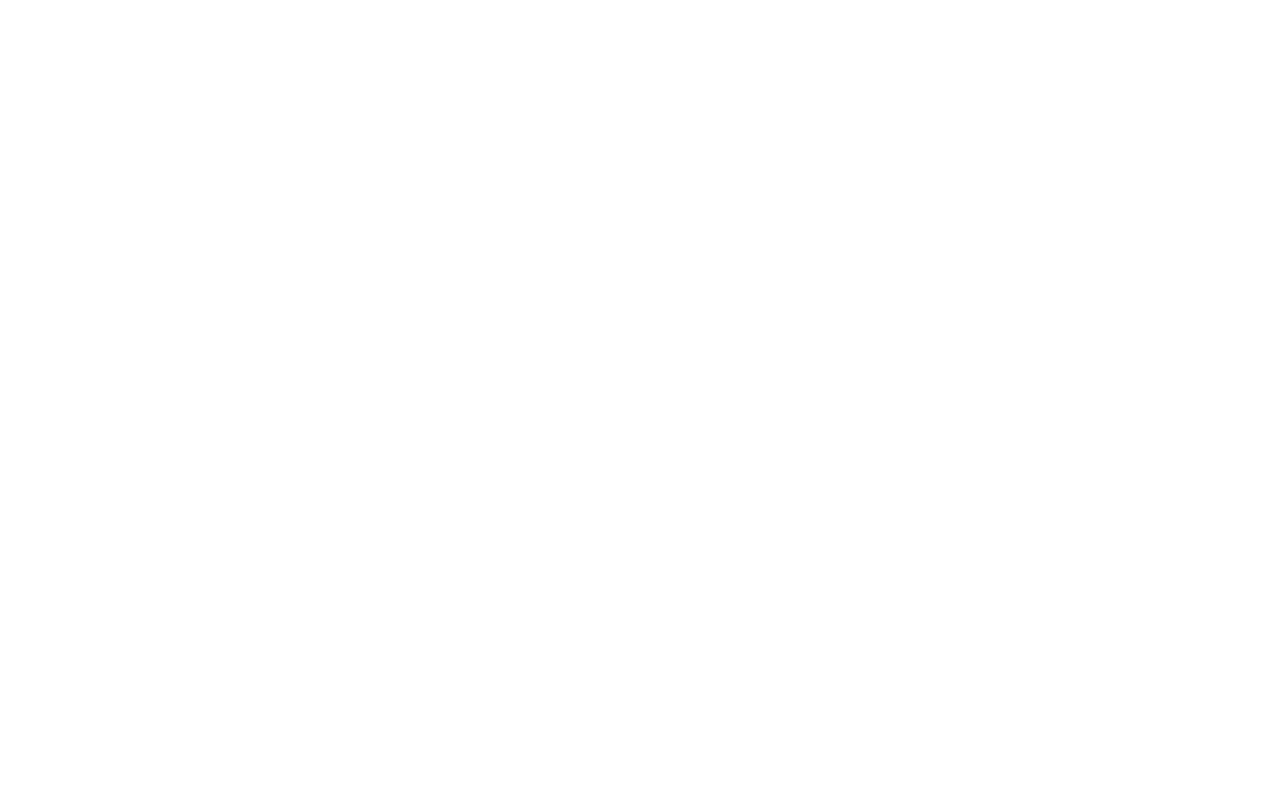
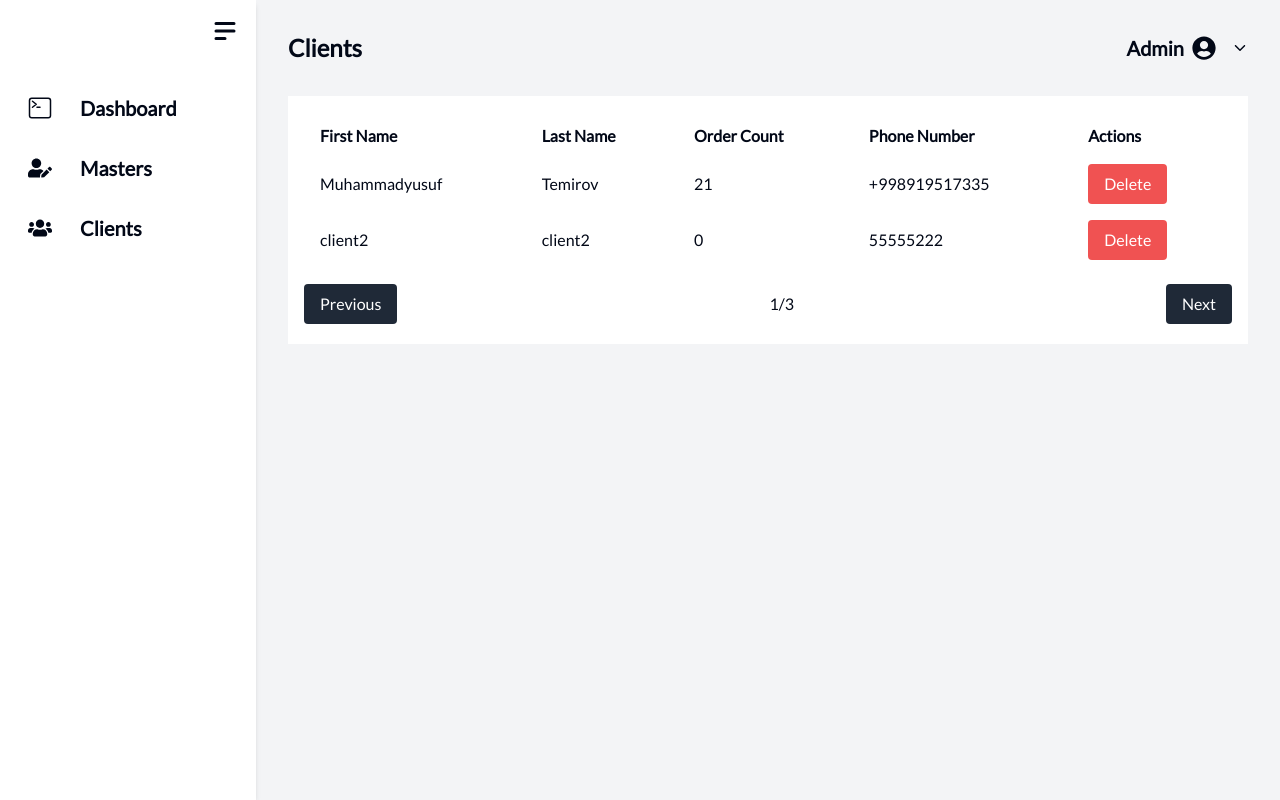
Before and after one commit to jasurhaydarovcode/football-stadium-dashboard, a React (Vite) app: page /clients in a window 1280 px wide. Built offline with nearby package versions, Linux system fonts and the light colour scheme.

Commit message:
demo push

```diff
--- /dev/null
+++ b/src/components/ClientsList.tsx
@@ -0,0 +1,84 @@
+import { useState } from 'react';
+
+interface Client {
+    firstName: string;
+    lastName: string;
+    orderCount: number;
+    phoneNumber: string;
+}
+
+const clients: Client[] = [
+    { firstName: 'Muhammadyusuf', lastName: 'Temirov', orderCount: 21, phoneNumber: '+998919517335' },
+    { firstName: 'client2', lastName: 'client2', orderCount: 0, phoneNumber: '55555222' }
+];
+
+function ClientsList() {
+    const [showModal, setShowModal] = useState<boolean>(false);
+
+    const handleDeleteClick = (): void => {
+        setShowModal(true);
+    };
+
+    const handleNoClick = (): void => {
+        setShowModal(false);
+    };
+
+    return (
+        <div className="bg-white px-4 py-5 container">
+            <table className="min-w-full table-auto">
+                <thead>
+                    <tr className="bg-white">
+                        <th className="px-4 py-2 text-left">First Name</th>
+                        <th className="px-4 py-2 text-left">Last Name</th>
+                        <th className="px-4 py-2 text-left">Order Count</th>
+                        <th className="px-4 py-2 text-left">Phone Number</th>
+                        <th className="px-4 py-2 text-left">Actions</th>
+                    </tr>
+                </thead>
+                <tbody>
+                    {clients.map((client, index) => (
+                        <tr key={index}>
+                            <td className="px-4 py-2">{client.firstName || '---'}</td>
+                            <td className="px-4 py-2">{client.lastName || '---'}</td>
+                            <td className="px-4 py-2">{client.orderCount}</td>
+                            <td className="px-4 py-2">{client.phoneNumber}</td>
+                            <td className="px-4 py-2">
+                                <button
+                                    onClick={handleDeleteClick}
+                                    className="bg-red-500 text-white px-4 py-2 rounded hover:bg-red-600"
+                                >
+                                    Delete
+                                </button>
+                            </td>
+                        </tr>
+                    ))}
+                </tbody>
+            </table>
+
+            <div className="flex justify-between items-center mt-4">
+                <button className="bg-gray-800 text-white px-4 py-2 rounded hover:bg-gray-900">Previous</button>
+                <span>1/3</span>
+                <button className="bg-gray-800 text-white px-4 py-2 rounded hover:bg-gray-900">Next</button>
+            </div>
+
+            {showModal && (
+                <div className="fixed inset-0 bg-gray-600 bg-opacity-50 flex justify-center items-center">
+                    <div className="bg-white p-6 rounded-md shadow-md">
+                        <h3 className="text-lg font-semibold">Are you sure you want to delete this item?</h3>
+                        <div className="mt-4 flex justify-end space-x-4">
+                            <button
+                                onClick={handleNoClick}
+                                className="bg-green-500 text-white px-4 py-2 rounded hover:bg-green-600"
+                            >
+                                No
+                            </button>
+                            <button className="bg-red-500 text-white px-4 py-2 rounded hover:bg-red-600">Delete</button>
+                        </div>
+                    </div>
+                </div>
+            )}
+        </div>
+    );
+}
+
+export default ClientsList;
--- a/src/components/MastersConfirmed.tsx
+++ b/src/components/MastersConfirmed.tsx
@@ -1,10 +1,17 @@
 import { useState } from 'react';
 import { Button } from './ui/button';
 
+// Master interfeysi yaratildi
+interface Master {
+    firstName: string;
+    lastName: string;
+    phoneNumber: string;
+}
+
 const MastersConfirmed = () => {
-    const [activeTab, setActiveTab] = useState('confirmed');
+    const [activeTab, setActiveTab] = useState<string>('confirmed');
 
-    const confirmedMasters = [
+    const confirmedMasters: Master[] = [
         {
             firstName: "Maste268",
             lastName: "mister268",
@@ -32,7 +39,7 @@
         }
     ];
 
-    const notConfirmedMasters = [
+    const notConfirmedMasters: Master[] = [
         {
             firstName: "Asilbek",
             lastName: "Normuhammadov",
@@ -45,7 +52,7 @@
         }
     ];
 
-    const masters = activeTab === 'confirmed' ? confirmedMasters : notConfirmedMasters;
+    const masters: Master[] = activeTab === 'confirmed' ? confirmedMasters : notConfirmedMasters;
 
     return (
         <div>
--- a/src/pages/client/Clients.tsx
+++ b/src/pages/client/Clients.tsx
@@ -1,16 +1,128 @@
-import { Helmet } from "react-helmet"
+import { useState } from "react";
+import { FaUserCircle, FaUserEdit, FaUsers } from "react-icons/fa";
+import { HiMenuAlt2 } from "react-icons/hi";
+import { IoIosArrowDown } from "react-icons/io";
+import { IoLogOutOutline, IoTerminalOutline } from "react-icons/io5";
+import { Link } from "react-router-dom";
+import { MdAccountCircle } from "react-icons/md";
+import { Helmet } from "react-helmet";
+import ClientsList from "@/components/ClientsList";
 
-function Client() {
+interface MenuItem {
+    name: string;
+    icon: JSX.Element;
+    link: string;
+}
+
+const Masters: React.FC = () => {
+    const [isSidebarCollapsed, setIsSidebarCollapsed] = useState<boolean>(false);
+    const [showOptions, setShowOptions] = useState<boolean>(false);
+    const [showLogoutModal, setShowLogoutModal] = useState<boolean>(false);
+
+    const menuItems: MenuItem[] = [
+        { name: "Dashboard", icon: <IoTerminalOutline />, link: "/dashboard" },
+        { name: "Masters", icon: <FaUserEdit />, link: "/masters" },
+        { name: "Clients", icon: <FaUsers />, link: "/clients" },
+    ];
+
     return (
         <div>
             <Helmet>
                 <title>Clients</title>
+            </Helmet>
 
+            <div className="flex h-screen bg-gray-100">
+                {/* Sidebar */}
+                <div className={`bg-white shadow-md ${isSidebarCollapsed ? 'w-20' : 'w-64'} transition-width duration-300`}>
+                    {/* Sidebar Burger icon */}
+                    <div className="flex justify-end cursor-pointer">
+                        <div className="p-4 font-bold text-3xl" onClick={() => setIsSidebarCollapsed(!isSidebarCollapsed)}>
+                            <HiMenuAlt2 />
+                        </div>
+                    </div>
+                    <ul className="space-y-4 mt-4">
+                        {menuItems.map((item, index) => (
+                            <Link key={index} to={item.link}>
+                                <li className="flex items-center gap-4 text-xl font-bold p-4 hover:bg-gray-200 cursor-pointer">
+                                    <div className="flex justify-center items-center text-2xl w-12">
+                                        {item.icon}
+                                    </div>
+                                    {!isSidebarCollapsed && <span>{item.name}</span>}
+                                </li>
+                            </Link>
+                        ))}
+                    </ul>
+                </div>
 
-        Clients
-      </Helmet>
+                {/* Main Content */}
+                <div className="flex-1 p-8">
+                    {/* Header */}
+                    <div className="flex justify-between items-center mb-8 relative">
+                        <h1 className="text-2xl font-bold">Clients</h1>
+                        <div className="flex items-center space-x-4 cursor-pointer" onClick={() => setShowOptions(!showOptions)}>
+                            <div className="flex items-center gap-2">
+                                <div className="text-xl font-semibold">Admin</div>
+                                <span className="text-2xl">
+                                    <FaUserCircle />
+                                </span>
                             </div>
-  )
-}
+                            <span>
+                                <IoIosArrowDown />
+                            </span>
 
-export default Client
+                            {/* Logout Option */}
+                            {showOptions && (
+                                <div className="absolute top-10 right-0 bg-white  shadow-md rounded-lg py-2 w-40 z-10">
+                                    <div className="flex items-center pl-3 hover:bg-gray-100">
+                                        <span className="text-2xl">
+                                            <MdAccountCircle />
+                                        </span>
+                                        <button className="w-full text-left p-2 font-bold text-lg">Account</button>
+                                    </div>
+                                    <div className="flex items-center pl-3 hover:bg-gray-100">
+                                        <span className="text-2xl">
+                                            <IoLogOutOutline />
+                                        </span>
+                                        <button
+                                            className="w-full text-left p-2 font-bold text-lg"
+                                            onClick={() => setShowLogoutModal(true)}
+                                        >
+                                            Log Out
+                                        </button>
+                                    </div>
+                                </div>
+                            )}
+                        </div>
+                    </div>
+
+                    <ClientsList />
+
+                    {showLogoutModal && (
+                        <div className="fixed inset-0 flex items-center justify-center bg-black bg-opacity-50">
+                            <div className="bg-white p-8 rounded-lg shadow-lg">
+                                <p className="text-xl font-semibold mb-6">Are you sure you want to log out?</p>
+                                <div className="flex justify-end gap-4">
+                                    <button
+                                        className="bg-green-500 text-white px-4 py-2 rounded hover:bg-green-600"
+                                        onClick={() => setShowLogoutModal(false)}>
+                                        No
+                                    </button>
+                                    <button
+                                        className="bg-red-500 text-white px-4 py-2 rounded hover:bg-red-600"
+                                    // onClick={() => {
+                                    //     setShowLogoutModal(false);
+                                    // }}
+                                    >
+                                        Log Out
+                                    </button>
+                                </div>
+                            </div>
+                        </div>
+                    )}
+                </div>
+            </div>
+        </div>
+    );
+};
+
+export default Masters;
--- a/src/pages/dashboard/dashboard.tsx
+++ b/src/pages/dashboard/dashboard.tsx
@@ -15,9 +15,9 @@
 }
 
 const Dashboard: React.FC = () => {
-    const [isSidebarCollapsed, setIsSidebarCollapsed] = useState<boolean>(true);
+    const [isSidebarCollapsed, setIsSidebarCollapsed] = useState<boolean>(false);
     const [showOptions, setShowOptions] = useState<boolean>(false);
-    const [showLogoutModal, setShowLogoutModal] = useState<boolean>(false); // Modal state
+    const [showLogoutModal, setShowLogoutModal] = useState<boolean>(false);
 
     const menuItems: MenuItem[] = [
         { name: "Dashboard", icon: <IoTerminalOutline />, link: "/dashboard" },
--- a/src/pages/master/Masters.tsx
+++ b/src/pages/master/Masters.tsx
@@ -15,9 +15,9 @@
 }
 
 const Masters: React.FC = () => {
-    const [isSidebarCollapsed, setIsSidebarCollapsed] = useState<boolean>(true);
+    const [isSidebarCollapsed, setIsSidebarCollapsed] = useState<boolean>(false);
     const [showOptions, setShowOptions] = useState<boolean>(false);
-    const [showLogoutModal, setShowLogoutModal] = useState<boolean>(false); // Modal state
+    const [showLogoutModal, setShowLogoutModal] = useState<boolean>(false);
 
     const menuItems: MenuItem[] = [
         { name: "Dashboard", icon: <IoTerminalOutline />, link: "/dashboard" },
```
Lines whose indentation alone changed are shown as unchanged.
